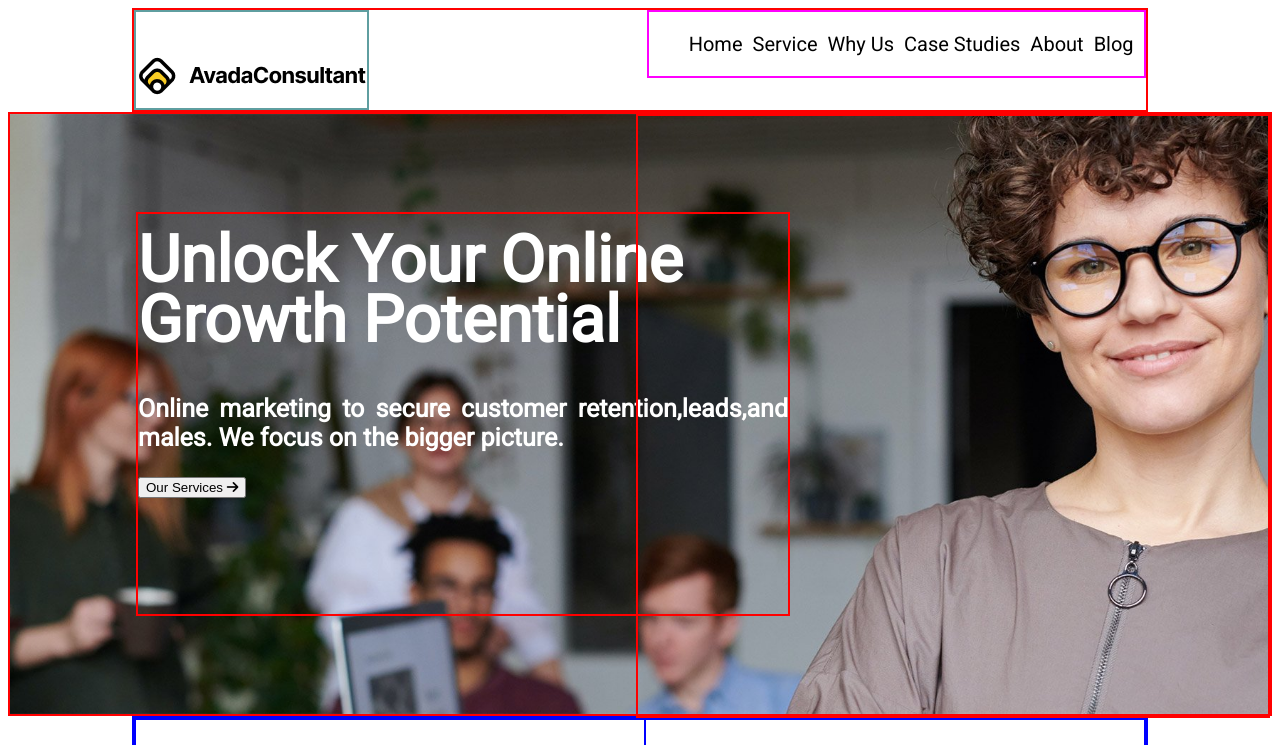
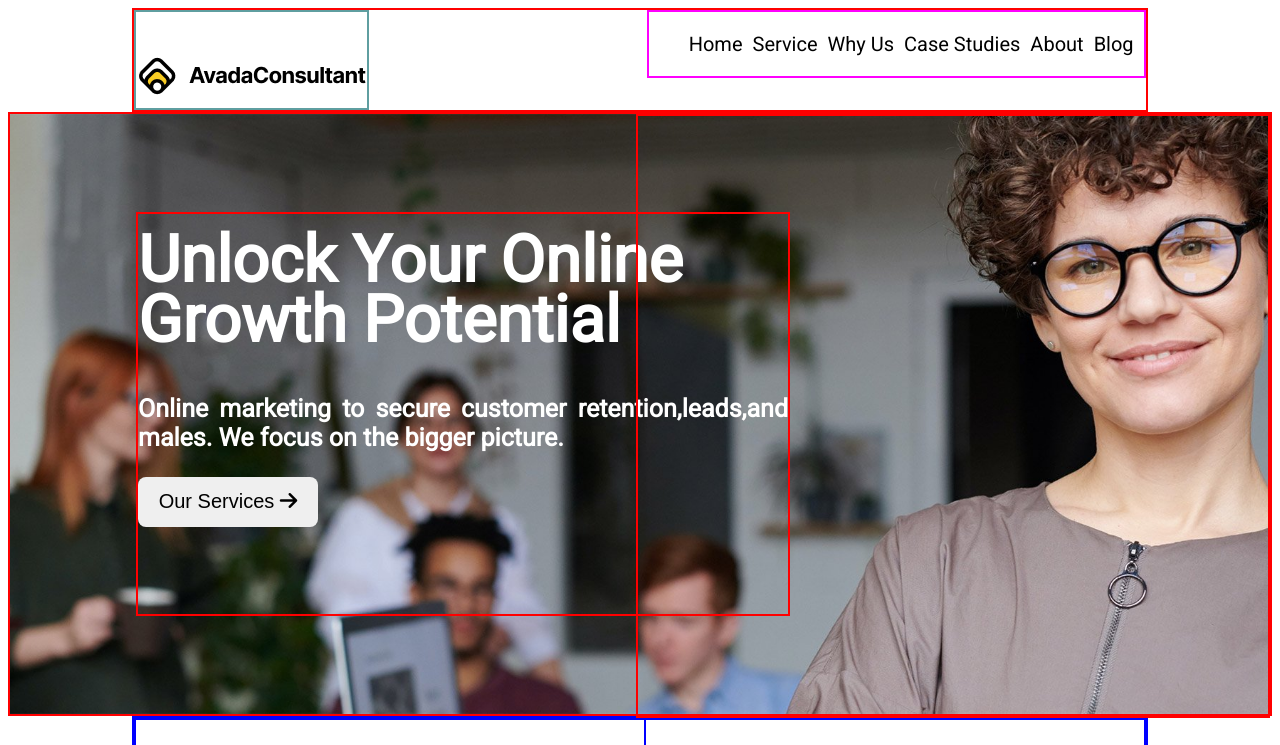
Before and after one commit to Simone-Corso/proj-html-vuejs, a Vue app: page / in a window 1280 px wide. Shown: the top 745 px of the page. Built offline with nearby package versions, Linux system fonts and the light colour scheme.

Commit message:
ho inserito tutto nel btn-unlock

```diff
--- a/src/components/AppHeader.vue
+++ b/src/components/AppHeader.vue
@@ -136,6 +136,14 @@
     transform: translateY(-50%);
   }
 
+  .btn-unlock{
+    font-size: 20px;
+    width: 180px;
+    height: 50px;
+    border-radius: .5rem;
+    border: none;
+  }
+
   .container-Richard {
     width: 50%;
     height: 100%;
```
